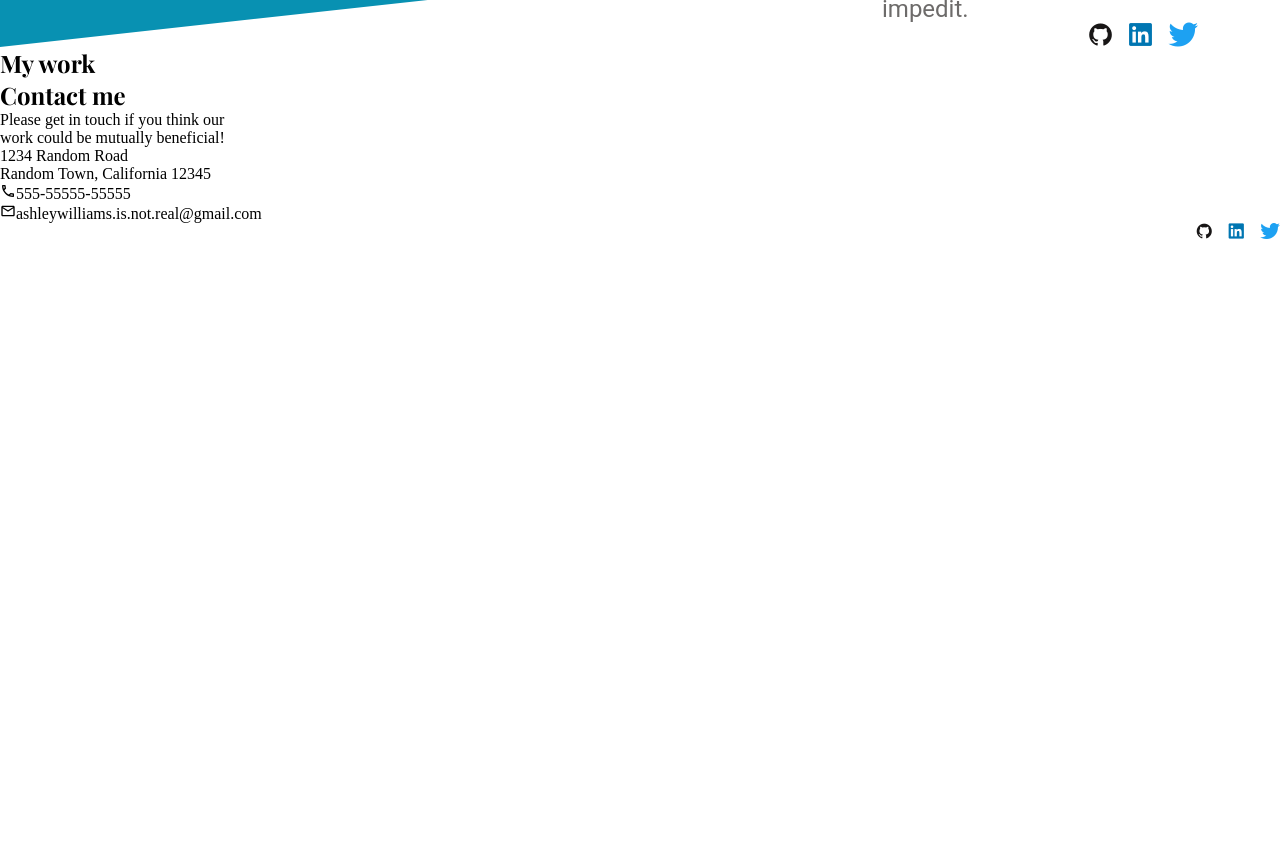
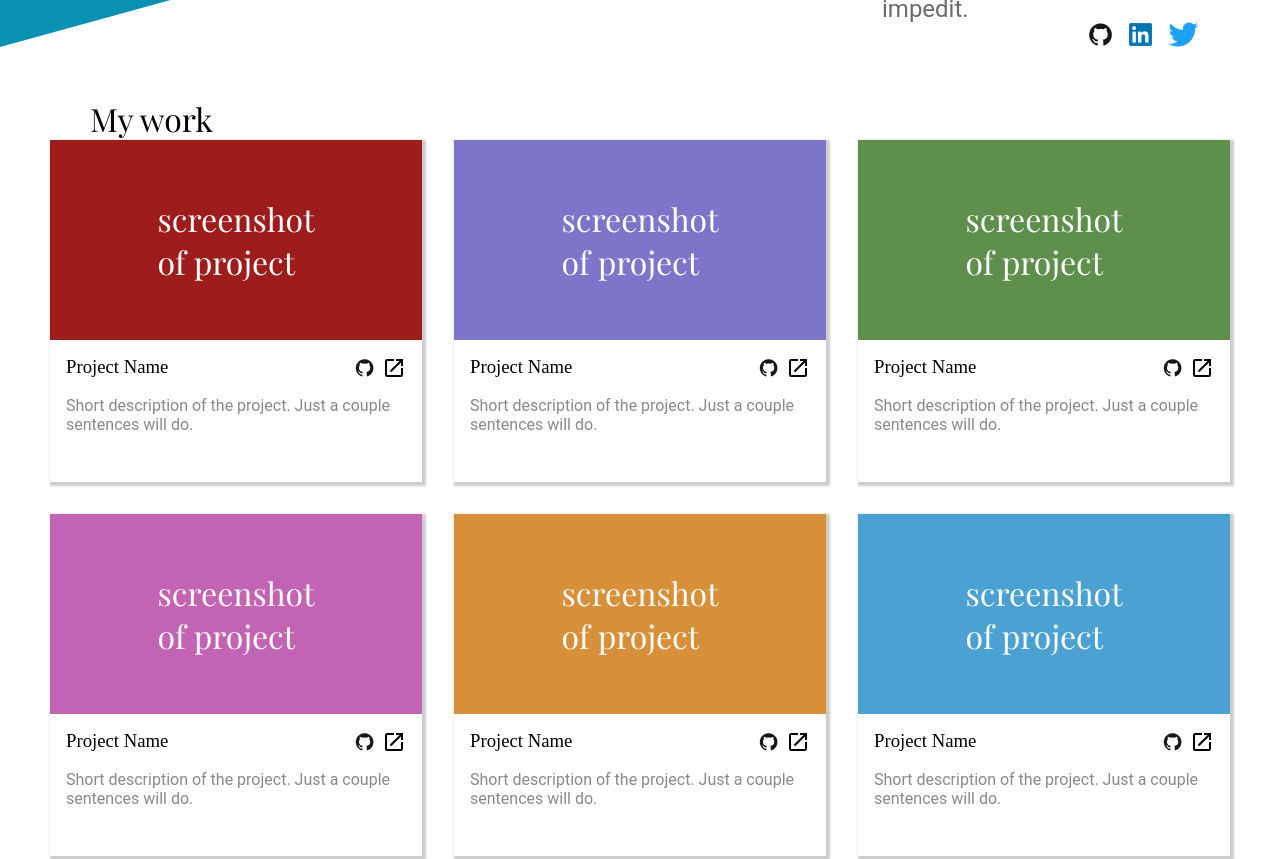
Before and after one commit to Marlonilao/Project-Homepage, a plain HTML site: page index.html in a window 1280 px wide. Shown: the part 657-1516 px from the top of the page. Before the commit the page ends 896 px from the top, so only its background shows below. Drawn offline with nearby package versions, Linux system fonts and the light colour scheme; a web font is replaced by a local one.

Commit message:
main done

```diff
--- a/index.html
+++ b/index.html
@@ -46,12 +46,140 @@
     </header>
     <main>
       <h2>My work</h2>
-      <div class="project"></div>
-      <div class="project"></div>
-      <div class="project"></div>
-      <div class="project"></div>
-      <div class="project"></div>
-      <div class="project"></div>
+      <div class="project-container">
+        <div class="project">
+          <div class="placeholder red">
+            screenshot<br />
+            of project
+          </div>
+          <div class="project-details">
+            <h3>
+              Project Name
+              <span
+                ><i class="devicon-github-original colored"></i>
+                <img
+                  src="assets/open-in-new.svg"
+                  alt="open-in-new"
+                  width="24px"
+                  height="24px"
+              /></span>
+            </h3>
+            <p>
+              Short description of the project. Just a couple sentences will do.
+            </p>
+          </div>
+        </div>
+        <div class="project">
+          <div class="placeholder violet">
+            screenshot<br />
+            of project
+          </div>
+          <div class="project-details">
+            <h3>
+              Project Name
+              <span
+                ><i class="devicon-github-original colored"></i>
+                <img
+                  src="assets/open-in-new.svg"
+                  alt="open-in-new"
+                  width="24px"
+                  height="24px"
+              /></span>
+            </h3>
+            <p>
+              Short description of the project. Just a couple sentences will do.
+            </p>
+          </div>
+        </div>
+        <div class="project">
+          <div class="placeholder green">
+            screenshot<br />
+            of project
+          </div>
+          <div class="project-details">
+            <h3>
+              Project Name
+              <span
+                ><i class="devicon-github-original colored"></i>
+                <img
+                  src="assets/open-in-new.svg"
+                  alt="open-in-new"
+                  width="24px"
+                  height="24px"
+              /></span>
+            </h3>
+            <p>
+              Short description of the project. Just a couple sentences will do.
+            </p>
+          </div>
+        </div>
+        <div class="project">
+          <div class="placeholder pink">
+            screenshot<br />
+            of project
+          </div>
+          <div class="project-details">
+            <h3>
+              Project Name
+              <span
+                ><i class="devicon-github-original colored"></i>
+                <img
+                  src="assets/open-in-new.svg"
+                  alt="open-in-new"
+                  width="24px"
+                  height="24px"
+              /></span>
+            </h3>
+            <p>
+              Short description of the project. Just a couple sentences will do.
+            </p>
+          </div>
+        </div>
+        <div class="project">
+          <div class="placeholder orange">
+            screenshot<br />
+            of project
+          </div>
+          <div class="project-details">
+            <h3>
+              Project Name
+              <span
+                ><i class="devicon-github-original colored"></i>
+                <img
+                  src="assets/open-in-new.svg"
+                  alt="open-in-new"
+                  width="24px"
+                  height="24px"
+              /></span>
+            </h3>
+            <p>
+              Short description of the project. Just a couple sentences will do.
+            </p>
+          </div>
+        </div>
+        <div class="project">
+          <div class="placeholder blue">
+            screenshot<br />
+            of project
+          </div>
+          <div class="project-details">
+            <h3>
+              Project Name
+              <span
+                ><i class="devicon-github-original colored"></i>
+                <img
+                  src="assets/open-in-new.svg"
+                  alt="open-in-new"
+                  width="24px"
+                  height="24px"
+              /></span>
+            </h3>
+            <p>
+              Short description of the project. Just a couple sentences will do.
+            </p>
+          </div>
+        </div>
+      </div>
     </main>
     <footer>
       <div class="contact-container">
--- a/styles.css
+++ b/styles.css
@@ -9,7 +9,6 @@
 header {
   position: relative;
   display: flex;
-  max-height: 900px;
   justify-content: center;
   align-items: center;
   padding: 50px;
@@ -28,7 +27,7 @@ div.background {
   clip-path: polygon(
     0 0,
     100% 0,
-    100% 80%,
+    100% 50%,
     /* raise bottom-right corner */ 0 100%
   );
 }
@@ -57,14 +56,24 @@ div.about-me-container {
   background-color: #ffffff;
   font-family: "Roboto", sans-serif;
   font-size: 1.5rem;
+  box-shadow: 2px 2px 2px 2px rgb(0 0 0 / 20%);
 }
 
 div.about-me-container > p {
   color: #6d6b6a;
 }
 
-h2 {
+.about-me-container > h2 {
   font-family: "Playfair Display", serif;
+  font-weight: 100;
+}
+
+main > h2 {
+  font-family: "Playfair Display", serif;
+  position: relative;
+  left: 40px;
+  font-size: 2rem;
+  font-weight: 100;
 }
 
 .icon-container {
@@ -78,6 +87,92 @@ h2 {
 }
 
 .icon-container i:hover {
-  transform: scale(1.5);
+  transform: scale(1.1);
   cursor: pointer;
 }
+
+main {
+  padding: 50px;
+}
+
+.project-container {
+  display: grid;
+  grid-template-columns: repeat(3, 1fr);
+  grid-template-rows: repeat(2, 1fr);
+  justify-items: center;
+  gap: 2rem;
+}
+
+.placeholder,
+.project-details {
+  max-width: 530px;
+}
+
+.project {
+  box-shadow: 2px 2px 2px 2px rgb(0 0 0 / 20%);
+  transition: transform 0.5s;
+}
+
+.project:hover {
+  transform: scale(1.02);
+}
+
+.placeholder {
+  min-height: 200px;
+  display: flex;
+  align-items: center;
+  justify-content: center;
+  color: #ffffff;
+  font-family: "Playfair Display", serif;
+  font-size: 2rem;
+}
+
+.placeholder.red {
+  background-color: #9e1c1c;
+}
+
+.placeholder.violet {
+  background-color: #7c75ca;
+}
+
+.placeholder.green {
+  background-color: #5e8f4d;
+}
+
+.placeholder.pink {
+  background-color: #c363b4;
+}
+
+.placeholder.orange {
+  background-color: #d88f39;
+}
+
+.placeholder.blue {
+  background-color: #4ba2d2;
+}
+
+.project-details p {
+  font-family: "Roboto", sans-serif;
+}
+.project-details div {
+  font-family: "Playfair Display", serif;
+}
+
+.project-details h3 {
+  display: flex;
+  justify-content: space-between;
+  padding: 1rem;
+  font-weight: 100;
+}
+
+.project-details h3 span {
+  display: flex;
+  align-items: center;
+  gap: 0.5rem;
+  cursor: pointer;
+}
+
+.project-details p {
+  padding: 0 1rem 3rem;
+  color: #8a8988;
+}
```
